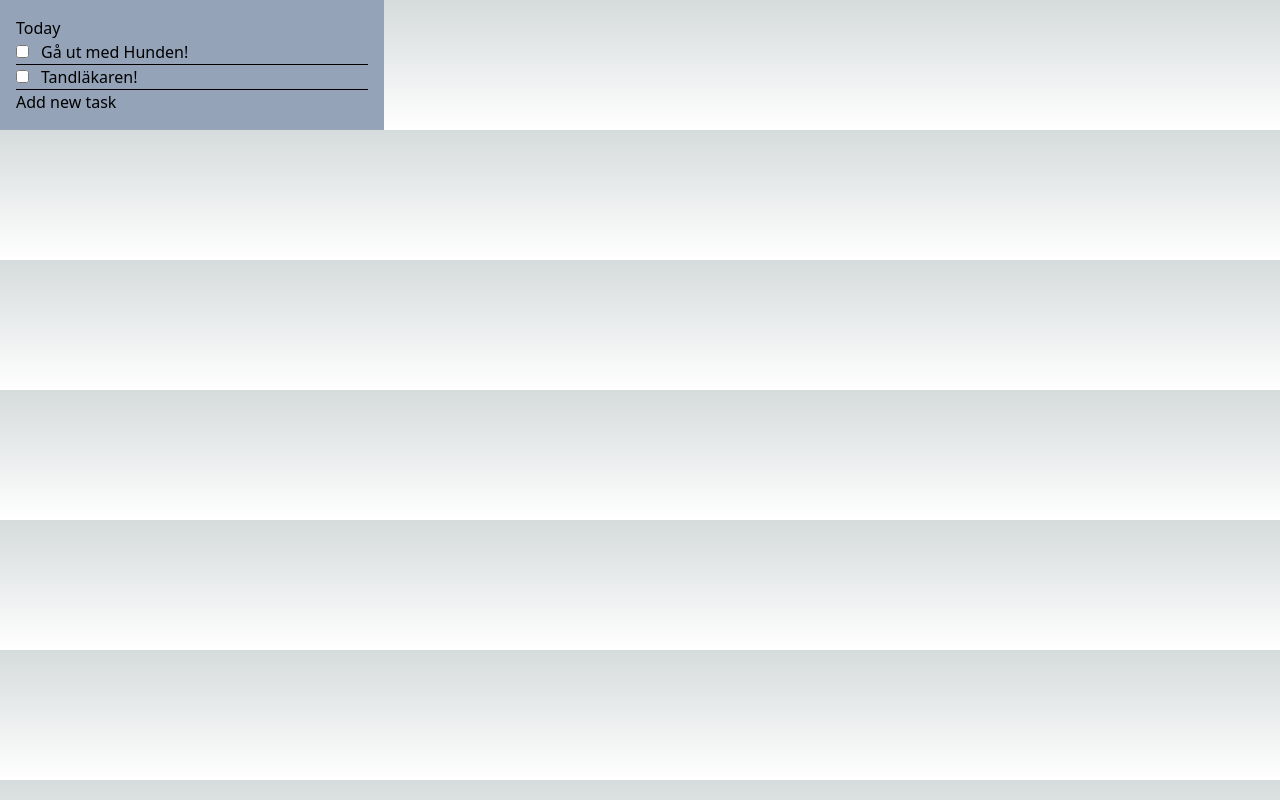
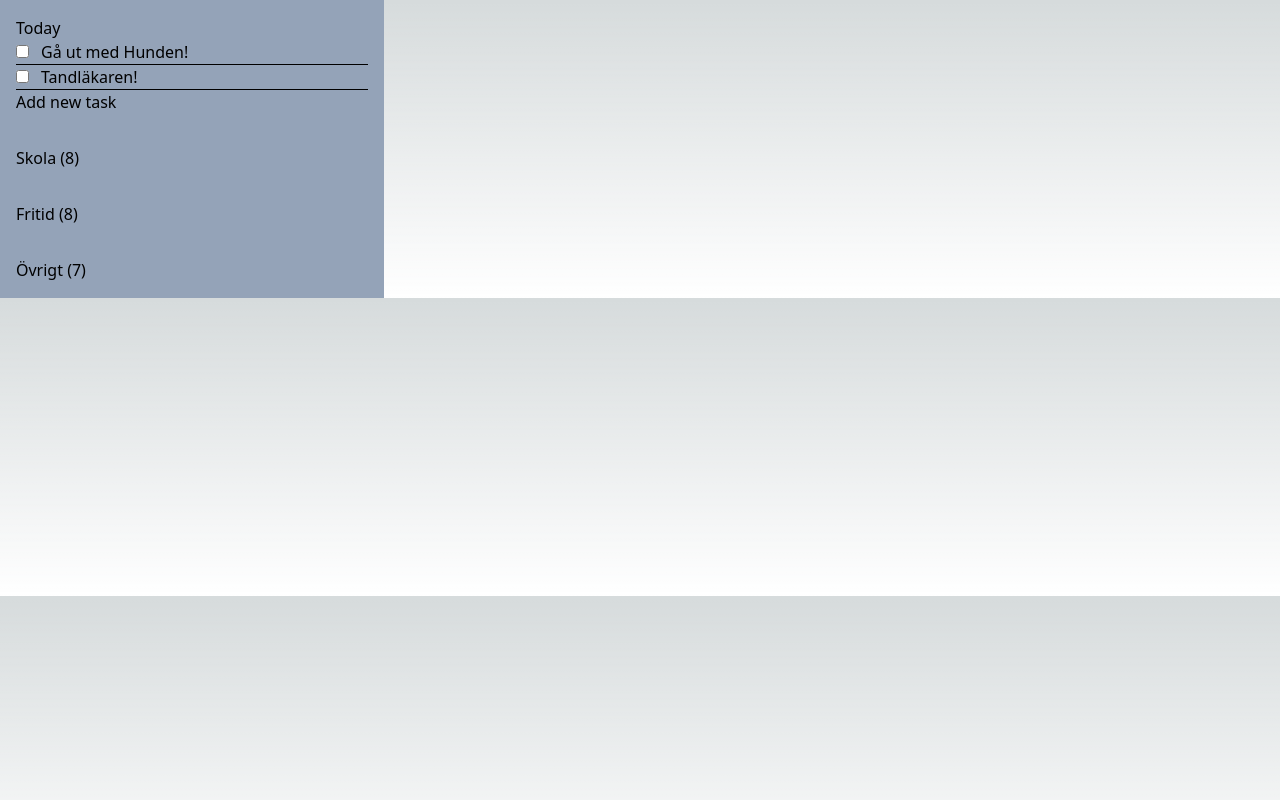
Before and after one commit to FredrikEkmark/planpal-beta, a Next.js app: page /taskpage in a window 1280 px wide. Built offline with nearby package versions, Linux system fonts and the light colour scheme.

Commit message:
Added a display categories amount of task in those

```diff
--- a/components/displayTask/displayTaskCategory.tsx
+++ b/components/displayTask/displayTaskByCategory.tsx
@@ -1,5 +1,3 @@
-import Link from "next/link"
-
 interface Item {
   date: string
   id: number
@@ -12,7 +10,7 @@ interface Props {
   category: any
 }
 
-const DisplayTasksCategory = (props: Props) => {
+const DisplayTasksByCategory = (props: Props) => {
   // change to a today read in when we have a more dynamic database
   const specificDate = new Date("2023-03-28").toISOString().slice(0, 10)
 
@@ -67,4 +65,4 @@ const DisplayTasksCategory = (props: Props) => {
   )
 }
 
-export default DisplayTasksCategory
+export default DisplayTasksByCategory
--- /dev/null
+++ b/components/displayTask/displayTaskCategories.tsx
@@ -0,0 +1,50 @@
+import Link from "next/link"
+import { useState, useEffect } from "react"
+
+interface Item {
+  date: string
+  id: number
+  title: string
+  category: string
+}
+
+interface Props {
+  data: Item[]
+  categories: string[]
+}
+
+const DisplayTasksCategories = (props: Props) => {
+  type ButtonType = {
+    category: string
+    count: number
+  }
+  const [buttons, setButtons] = useState<ButtonType[]>([])
+
+  useEffect(() => {
+    const newButtons = props.categories.map((buttonCategory) => {
+      const count = props.data.filter(
+        (item) => item.category === buttonCategory
+      ).length
+      return {
+        category:
+          buttonCategory.charAt(0).toUpperCase() + buttonCategory.slice(1),
+        count: count,
+      }
+    })
+    setButtons(newButtons)
+  }, [])
+
+  return (
+    <div>
+      {buttons.map((button) => (
+        <div className="max-w-sm bg-slate-400 p-4">
+          <Link key={button.category} href={`/taskpage/${button.category}`}>
+            {button.category} ({button.count})
+          </Link>
+        </div>
+      ))}
+    </div>
+  )
+}
+
+export default DisplayTasksCategories
--- a/pages/taskpage/[category].tsx
+++ b/pages/taskpage/[category].tsx
@@ -1,4 +1,4 @@
-import DisplayTaskCategory from "@/components/displayTask/displayTaskCategory"
+import DisplayTaskByCategory from "@/components/displayTask/displayTaskByCategory"
 import tempGetTaskData from "@/components/tempGetTaskData"
 import { NextPage } from "next"
 import { useRouter } from "next/router"
@@ -10,10 +10,10 @@ const Category: NextPage<Props> = ({}) => {
   const value = router.query.category
   return (
     <div>
-      <DisplayTaskCategory
+      <DisplayTaskByCategory
         data={tempGetTaskData()}
         category={value}
-      ></DisplayTaskCategory>
+      ></DisplayTaskByCategory>
     </div>
   )
 }
--- a/pages/taskpage/index.tsx
+++ b/pages/taskpage/index.tsx
@@ -1,3 +1,4 @@
+import DisplayTaskCategories from "@/components/displayTask/displayTaskCategories"
 import DisplayTasksTaskPage from "@/components/displayTask/displayTasksTaskPage"
 import tempGetTaskData from "@/components/tempGetTaskData"
 import { NextPage } from "next"
@@ -8,6 +9,10 @@ const Index: NextPage<Props> = ({}) => {
   return (
     <div>
       <DisplayTasksTaskPage data={tempGetTaskData()}></DisplayTasksTaskPage>
+      <DisplayTaskCategories
+        data={tempGetTaskData()}
+        categories={["skola", "fritid", "övrigt"]}
+      ></DisplayTaskCategories>
     </div>
   )
 }
```
